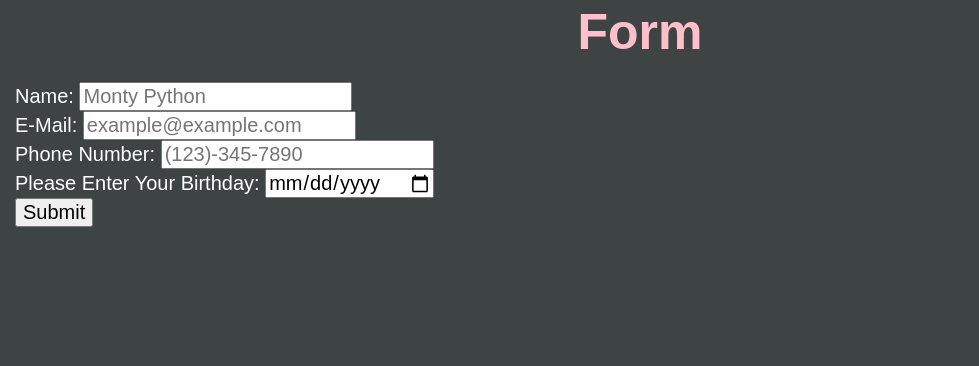
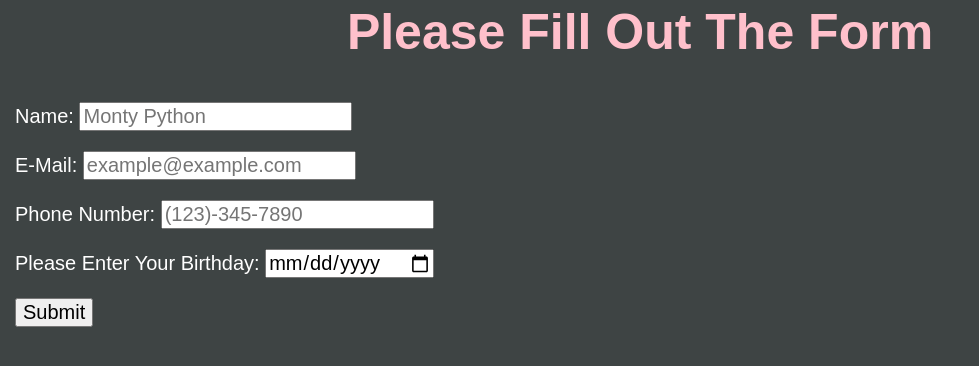
Before and after one commit to Shad0wMast3r-Designs/Lab_2_Kukuc, a plain HTML site: page index.html in a window 1280 px wide. Shown: the whole page, without its empty margins (0-979 px from the left). Drawn offline with Linux system fonts and the light colour scheme.

Commit message:
adding final touches

```diff
--- a/css/style.css
+++ b/css/style.css
@@ -291,21 +291,25 @@ body {
 input[type=text] {
 	margin-right:auto;
 	margin-left:auto;
+	margin-top:20px;
 }
 
 input[type=date] {
 	margin-right:auto;
 	margin-left:auto;
+	margin-top:20px;
 }
 
 input[type=submit] {
 	margin-right:auto;
 	margin-left:auto;
+	margin-top:20px;
 }
 
 input[type="email"] {
 	margin-right:auto;
 	margin-left:auto;
+	margin-top:20px;
 }
 
 @-webkit-keyframes colorchange {
--- a/index.html
+++ b/index.html
@@ -14,7 +14,7 @@
 	<form method="get" action="#null">
 		<fieldset>
 			<div>
-				<legend>Form</legend>
+				<legend>Please Fill Out The Form</legend>
 			</div>
 			<div>
 				<label>Name:</label>
```
